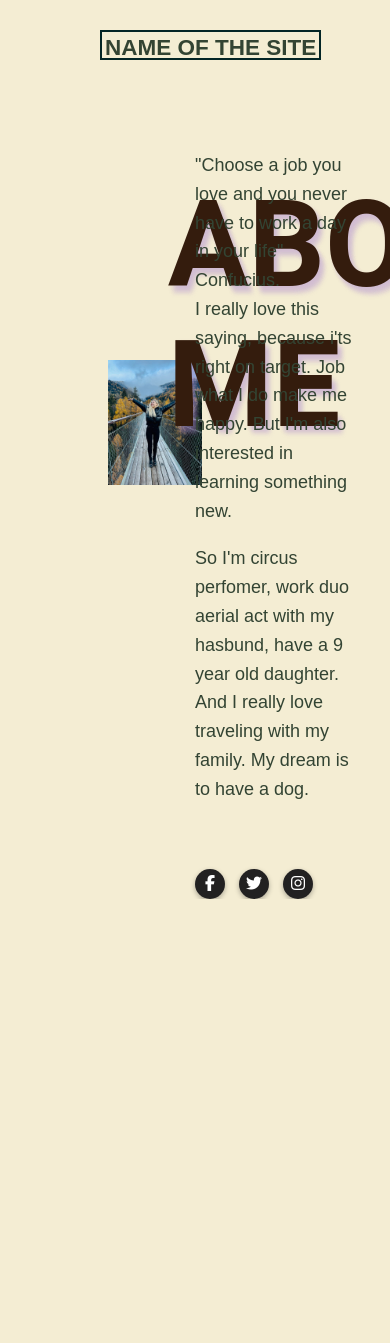
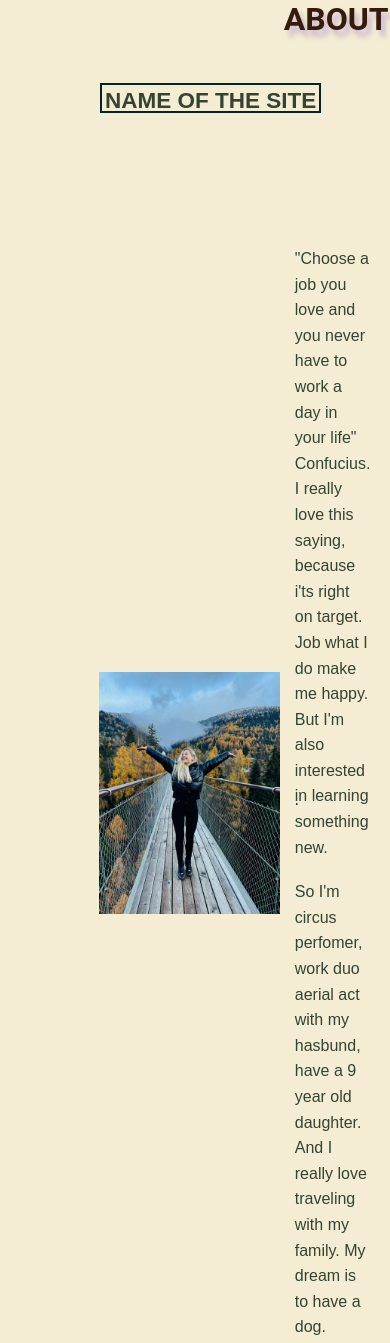
Before and after one commit to NPolis/About_me, a plain HTML site: page index.html in a window 390 px wide. Shown: the top 1343 px of the page. Before the commit the page ends 899 px from the top, so only its background shows below. Drawn offline with Linux system fonts and the light colour scheme.

Commit message:
mobileversion

```diff
--- a/index.html
+++ b/index.html
@@ -5,7 +5,6 @@
     <meta name="viewport" content="width=device-width, initial-scale=1.0">
     <title>About me</title>
     <link rel="stylesheet" type="text/css" href="styles.css">
-    <link rel="stylesheet" type="text/css" href="styles.45.css">
     <link rel="stylesheet" type="text/css" href="https://cdnjs.cloudflare.com/ajax/libs/font-awesome/6.6.0/css/all.min.css">
 
 </head>
--- a/styles.css
+++ b/styles.css
@@ -188,9 +188,63 @@ h1{
 
 
 }
-@media  screen and (max-width: 768px) {
-    width: 100px;
-    height: 70px;
+
+@media (max-width: 768px) {
+    /* Стили для контейнера flex */
+    .flex-container {
+        flex-direction: column;
+        align-items: center;
+        justify-content: center;
+    }
+
+    /* Стили для блока с изображением */
+    .flex {
+        flex: 0 0 80%;
+        max-width: 80%;
+    }
+
+    /* Стили для изображения */
+    .about-me img {
+        width: 80%;
+        max-width: 300px;
+    }
+
+    /* Стили для заголовка */
+    h1 {
+        font-size: 2rem;
+        text-align: center;
+        top: 0; /* Убираем фиксированное позиционирование */
+        transform: translateY(0);
+    }
+
+    /* Стили для основного текста */
+    .text p {
+        font-size: 16px; /* Уменьшаем размер текста */
+    }
+
+    /* Социальные кнопки */
+    .social-links a {
+        width: 40px;
+        height: 40px;
+    }
+
+    .social-links {
+        margin-top: 20px;
+    }
+
+    /* Стили для списка */
+    .complex_list ul li {
+        float: none;
+        padding: 10px;
+        text-align: center;
+    }
+
+    .underline-one ul li {
+        font-size: 16px;
+    }
+
+    /* Стили для контейнера .about-me */
+    .about-me {
+        padding: 20px;
+    }
 }
-today nice weather
-hello world I am nadiia
```
